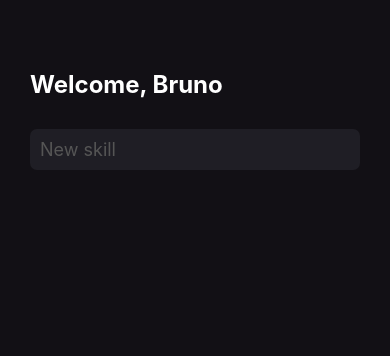
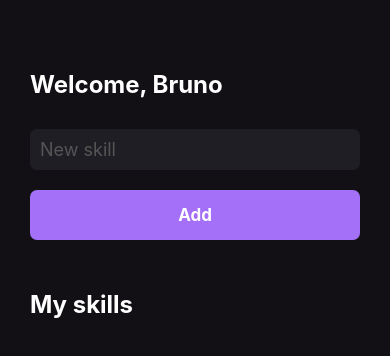
Before and after one commit to brunoBMonteiro/appMySkills, a React Native app: screen / in a window 390 px wide. Shown: the top 356 px of the page. Built offline with nearby package versions, Linux system fonts and the light colour scheme.

Commit message:
primeira aula de estilização concluida

```diff
--- a/src/pages/Home.js
+++ b/src/pages/Home.js
@@ -5,6 +5,7 @@
     StyleSheet,
     TextInput,
     Platform,
+    TouchableOpacity
 } from 'react-native';
 
 export function Home(){
@@ -17,6 +18,17 @@
             placeholder="New skill"
             placeholderTextColor="#555"
         />
+
+        <TouchableOpacity
+            style={styles.button}
+            activeOpacity={0.7}
+        >
+            <Text style={styles.buttonText}>Add</Text>
+        </TouchableOpacity>
+
+        <Text style={[styles.title, { marginTop: 50 }]}>
+            My skills
+        </Text>
 
       </View>
   )
@@ -41,5 +53,17 @@
         padding: Platform.OS === 'ios' ? 15 : 10,
         marginTop: 30,
         borderRadius: 7,
+    },
+    button: {
+        backgroundColor: '#A370F7',
+        padding: 15,
+        borderRadius: 7,
+        alignItems: 'center',
+        marginTop: 20,
+    },
+    buttonText: {
+        color: '#FFF',
+        fontSize: 17,
+        fontWeight: 'bold',
     }
 });
```
